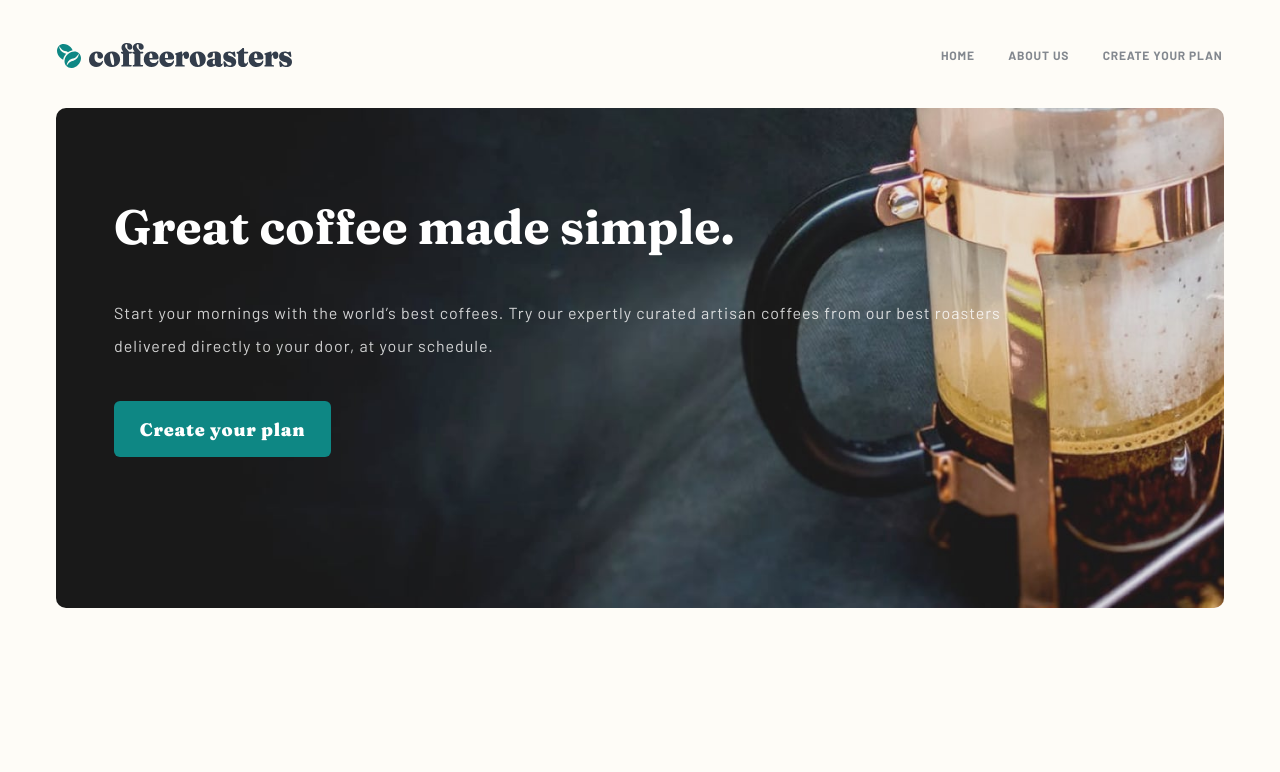
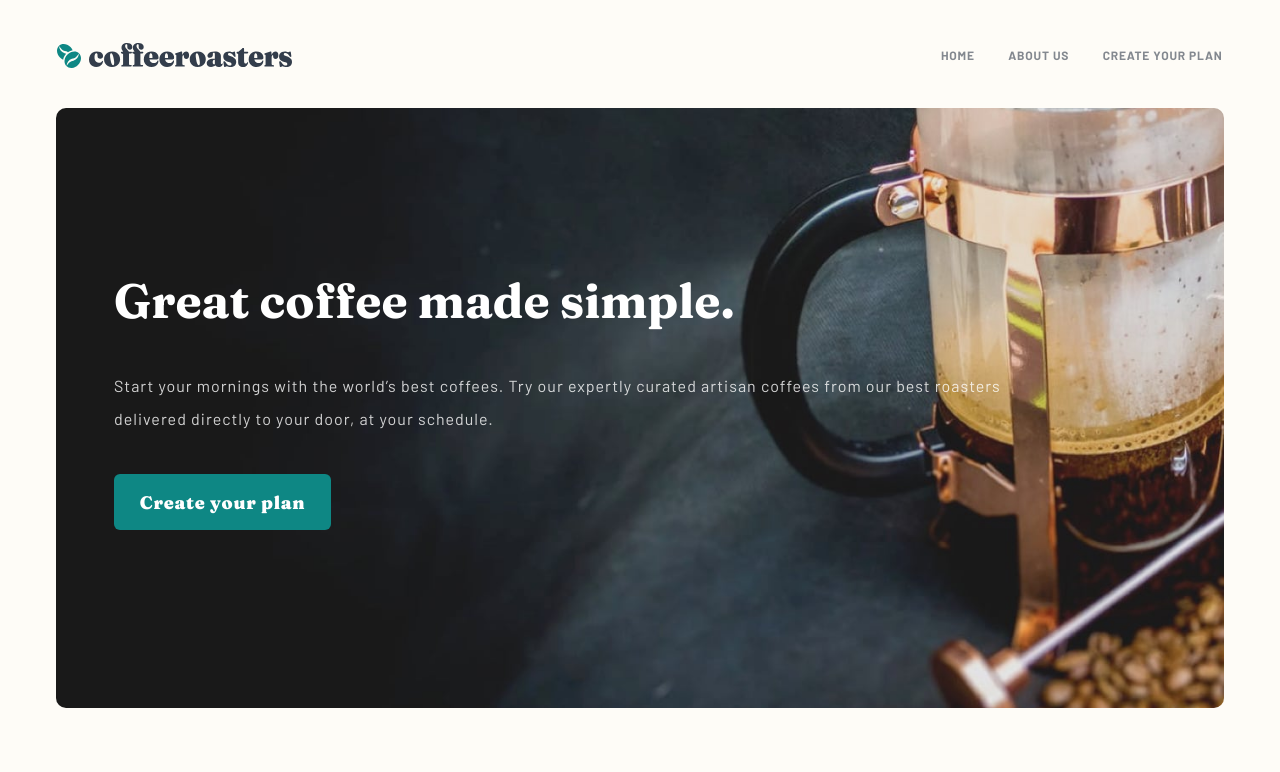
Before and after one commit to vincitaylaran/coffeeroasters-sub-site, a Next.js app: page / in a window 1280 px wide. Shown: the top 772 px of the page. Built offline with nearby package versions, Linux system fonts and the light colour scheme.

Commit message:
Remove padding from <Hero />, replace with flex box

```diff
--- a/styles/Hero.module.scss
+++ b/styles/Hero.module.scss
@@ -2,21 +2,11 @@
 @import "functions";
 
 .container {
-  border-radius: 10px;
-
   background-color: #a2a2a2;
-  height: 500px;
-  padding: 50px 24px;
-
-  @include section-margin-bottom;
-
-  @media (min-width: breakpoint(tablet)) {
-    padding: 50px 170px 104px 58px;
-  }
-
-  @media (min-width: breakpoint(desktop)) {
-    height: 600px;
-  }
+  height: 600px;
+  display: flex;
+  align-items: center;
+  padding: 0 24px;
 
   .content {
     color: white;
--- a/styles/globals.scss
+++ b/styles/globals.scss
@@ -90,3 +90,11 @@ p {
   font-weight: font-weight(regular);
   letter-spacing: 1px;
 }
+
+section {
+  @include section-margin-bottom;
+  border-radius: 10px;
+  div {
+    border-radius: 10px;
+  }
+}
```
